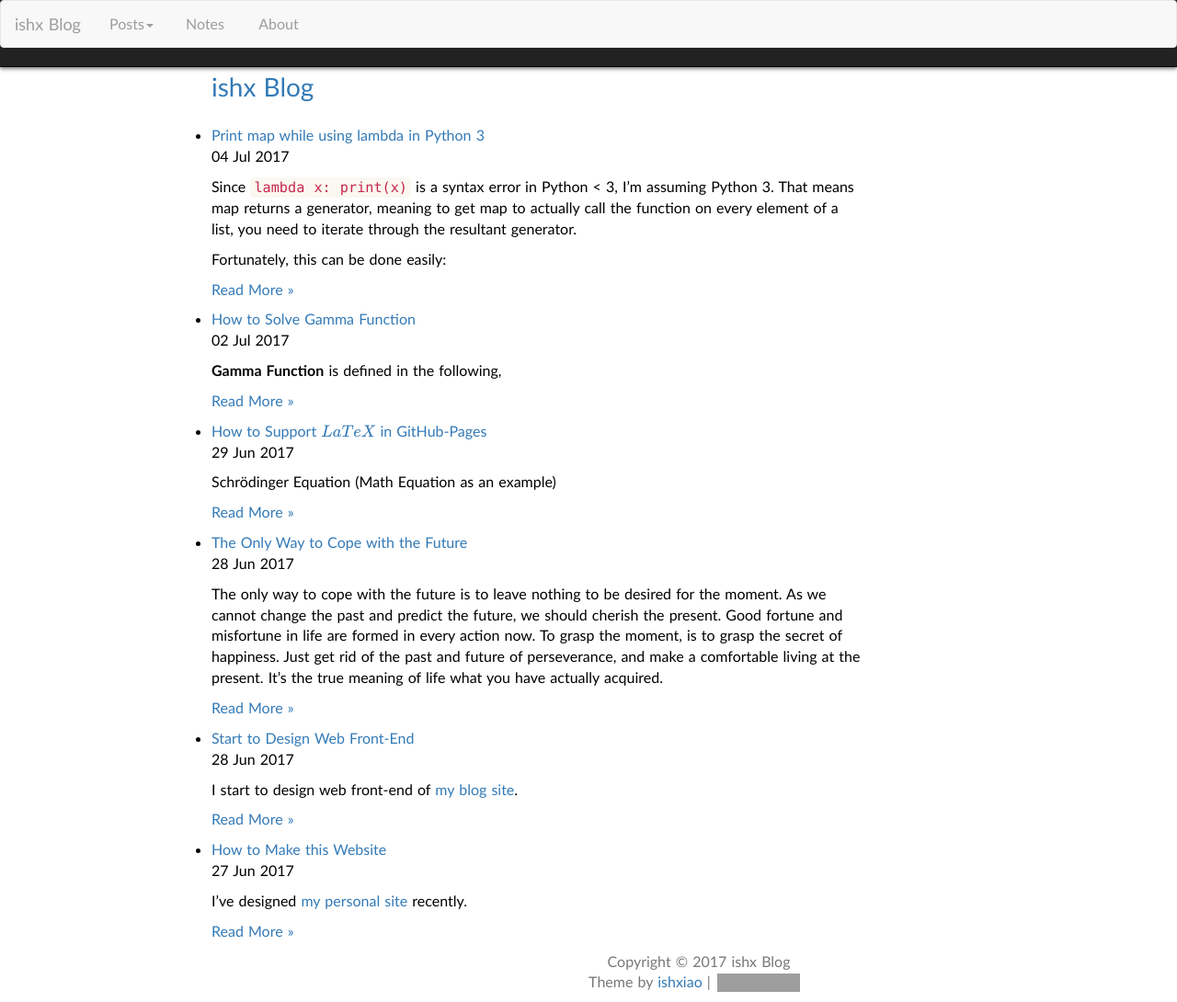
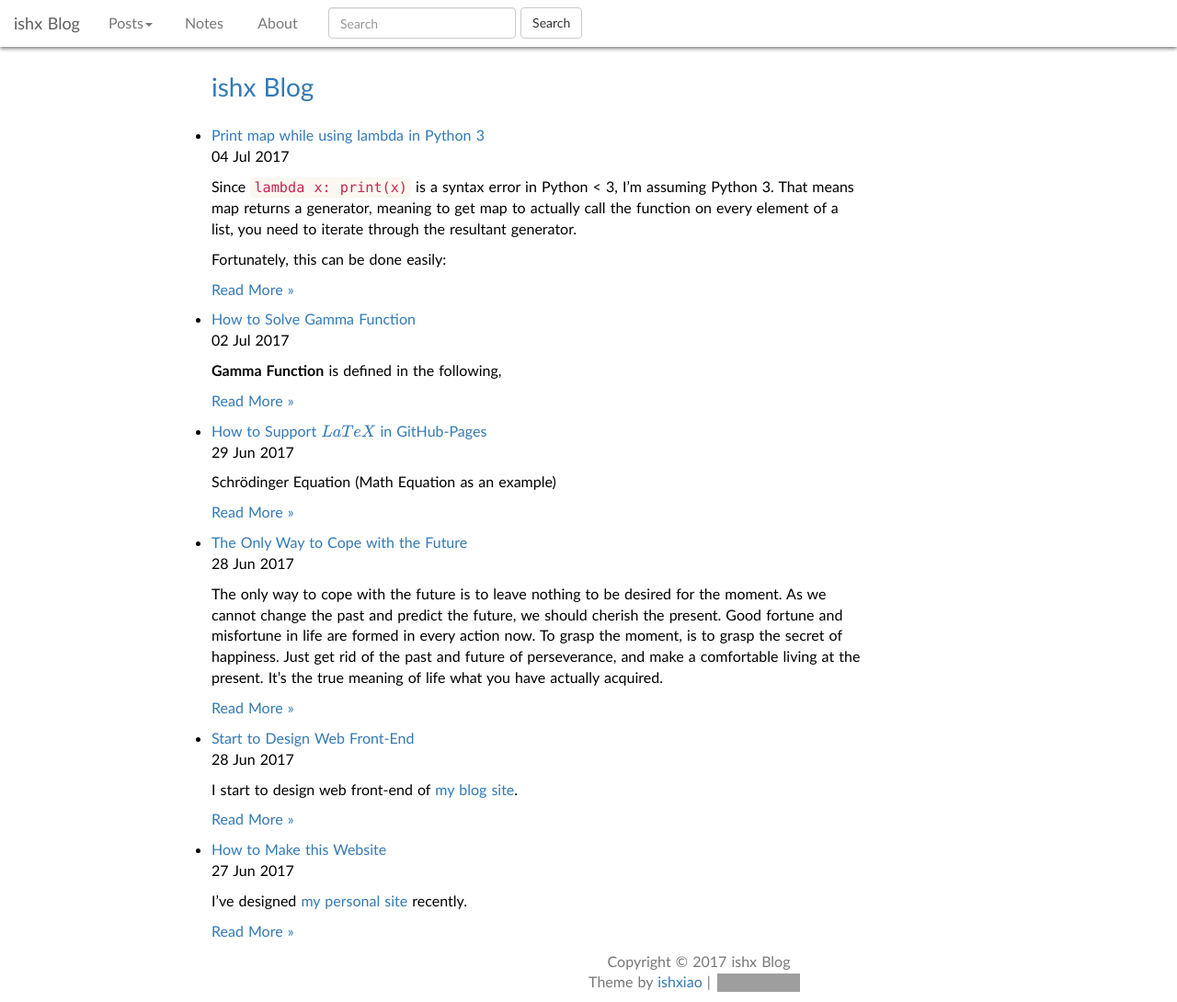
Before and after one commit to ishxiao/blog, a Jekyll site: the page built from index.html, in a window 1280 px wide and 1090 px high. Shown: the whole window at 92% size. Built offline with Jekyll 4.4.1, drawn with Linux system fonts in a browser that asks for light colours; some web fonts are replaced; formulas are drawn with MathJax 3; the list of posts is cut into pages by our own code; comment, search, counter and statistics services are not loaded; grey boxes are pictures that could not be loaded.

Commit message:
fixed navbar and add search bar

```diff
--- a/_includes/navbar.html
+++ b/_includes/navbar.html
@@ -1,25 +1,19 @@
 <!-- Static navbar -->
-<nav class="navbar navbar-inverse navbar-fixed-top" role="navigation">
-    <div class="navbar navbar-default">
+<nav class="navbar navbar-default navbar-custom navbar-fixed-top" role="navigation">
+    <div class="container-fluid">
         <!-- Brand and toggle get grouped for better mobile display -->
-        <div class="navbar-header">
+        <div class="navbar-header page-scroll">
           <button type="button" class="navbar-toggle" data-toggle="collapse" data-target=".navbar-collapse">
-            <!--
-			<span class="sr-only">
-              Toggle navigation
-            </span>
-			-->
-            <span class="icon-bar">
-            </span>
-            <span class="icon-bar">
-            </span>
-            <span class="icon-bar">
-            </span>
+			<span class="sr-only">Toggle navigation</span>
+            <span class="icon-bar"></span>
+            <span class="icon-bar"></span>
+            <span class="icon-bar"></span>
           </button>
           <a class="navbar-brand" href="{{site.baseurl}}/index.html">{{ site.title }}</a>
         </div>
+		<!-- navbar-form -->
         <!-- Collect the nav links, forms, and other content for toggling -->
-        <div class="collapse navbar-collapse">
+        <div class="collapse navbar-collapse ">
 			<ul class="nav navbar-nav">
 			<li class="dropdown">
 				<a href="#" class="dropdown-toggle" data-toggle="dropdown">Posts<b class="caret"></b></a>
@@ -32,6 +26,22 @@
 			<li><a href="{{site.baseurl}}/notes.html">Notes</a></li>
 			<li><a href="{{site.baseurl}}/about.html">About</a></li>
 			</ul>
+			<div>
+			<form class="navbar-form navbar-left" role="search" action="{{site.baseurl}}/search.html">
+            <div class="form-group">
+                <input type="text" class="form-control" placeholder="Search">
+				<!--
+				<input type="hidden" name="cref" value="" />
+				<input type="hidden" name="ie" value="utf-8" />
+				<input type="hidden" name="hl" value="zh-CN" />
+				<input name="q" type="text" size="30" />-->
+				<!--input type="submit" name="sa" value="Search" /-->
+            </div>
+            <button type="submit" class="btn btn-default">Search</button>
+
+			</form>
+		</div>
+		<!-- /.navbar-form -->
         </div>
         <!-- /.navbar-collapse -->
     </div>
--- a/_includes/scripts.html
+++ b/_includes/scripts.html
@@ -9,3 +9,6 @@
 <script type="text/javascript"
 src="http://cdn.mathjax.org/mathjax/latest/MathJax.js?config=TeX-AMS-MML_HTMLorMML">
 </script>
+
+<!-- Search -->
+<script type="text/javascript" src="http://www.google.com/cse/tools/onthefly?form=searchbox_demo&lang=zh-CN"></script>
--- a/css/index.css
+++ b/css/index.css
@@ -122,6 +122,10 @@ nav{
 .navbar-nav li{
 	width: 80px;
 	text-align: center;
+}
+.navbar-default {
+  background-color: transparent;
+  border-color: transparent;
 }
 
 /* index main */
```
Also changed, not shown: search.html (added, +27 -0 lines).
